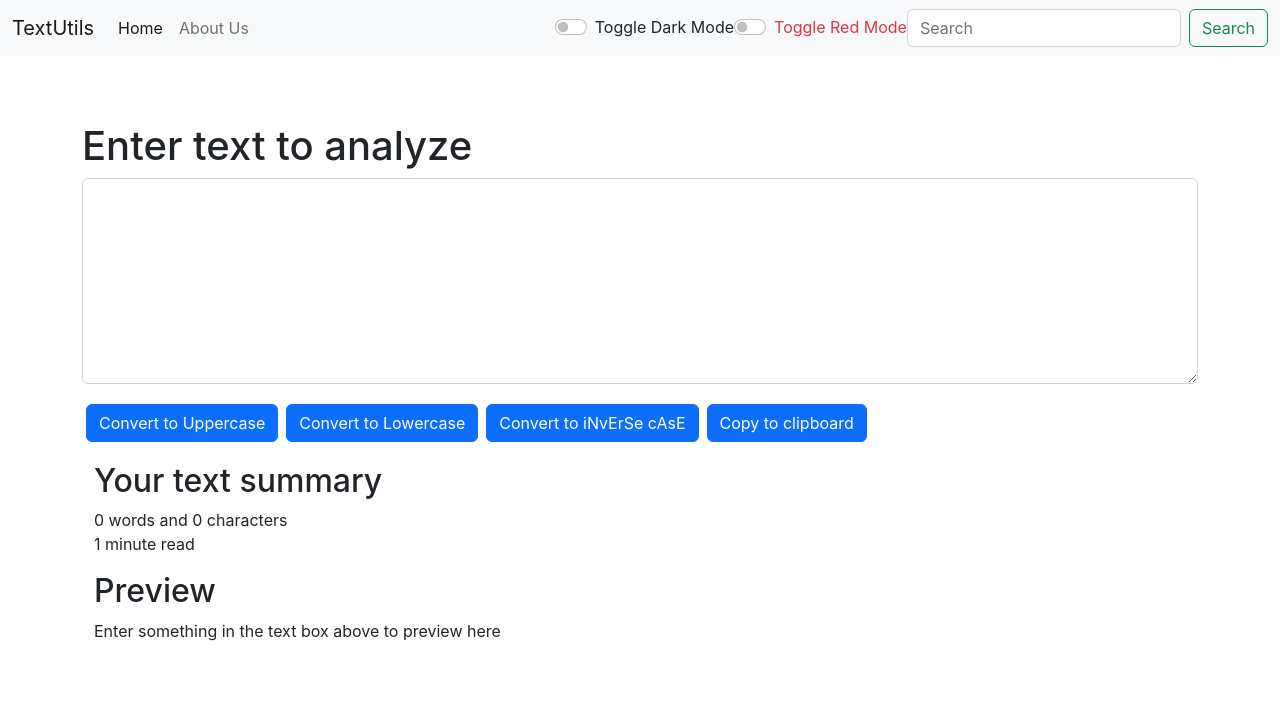
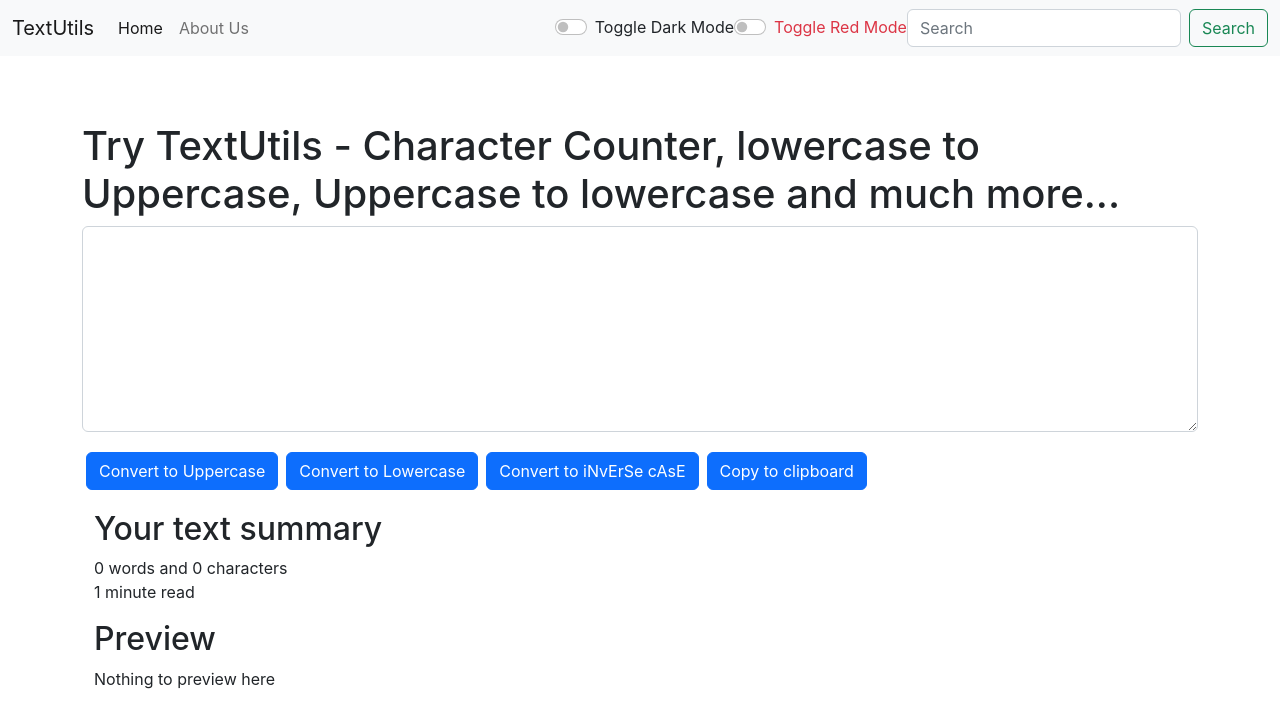
Before and after one commit to murdochroy2/TextUtils-React, a React (Create React App) app: page / in a window 1280 px wide. Shown: the top 728 px of the page. Built offline with nearby package versions, Linux system fonts and the light colour scheme.

Commit message:
SEO Optimizations. Remove changing title

```diff
--- a/src/App.js
+++ b/src/App.js
@@ -19,12 +19,12 @@ function App() {
       document.body.style.backgroundColor = "#042734";
       document.body.style.color = "white";
       showAlertMessage("Dark Mode has been enabled", "success");
-      document.title = "TextUtils - Dark Mode";
+      // document.title = "TextUtils - Dark Mode";
       setInterval(() => {
-        document.title = "TextUtils Amazing!";
+        // document.title = "TextUtils Amazing!";
       }, 2000);
       setInterval(() => {
-        document.title = "Install TextUtils Now!";
+        // document.title = "Install TextUtils Now!";
       }, 1500);
     } else {
       setMode("light");
@@ -76,7 +76,7 @@ function App() {
               path="/"
               element={
                 <TextForm
-                  heading="Enter text to analyze"
+                  heading="Try TextUtils - Character Counter, lowercase to Uppercase, Uppercase to lowercase and much more..."
                   mode={mode}
                   showAlert={showAlertMessage}
                 />
--- a/src/components/TextForm.js
+++ b/src/components/TextForm.js
@@ -110,7 +110,7 @@ export default function TextForm(props) {
         <h2>Preview</h2>
         {text.length > 0
           ? text
-          : "Enter something in the text box above to preview here"}
+          : "Nothing to preview here"}
       </div>
     </>
   );
```
